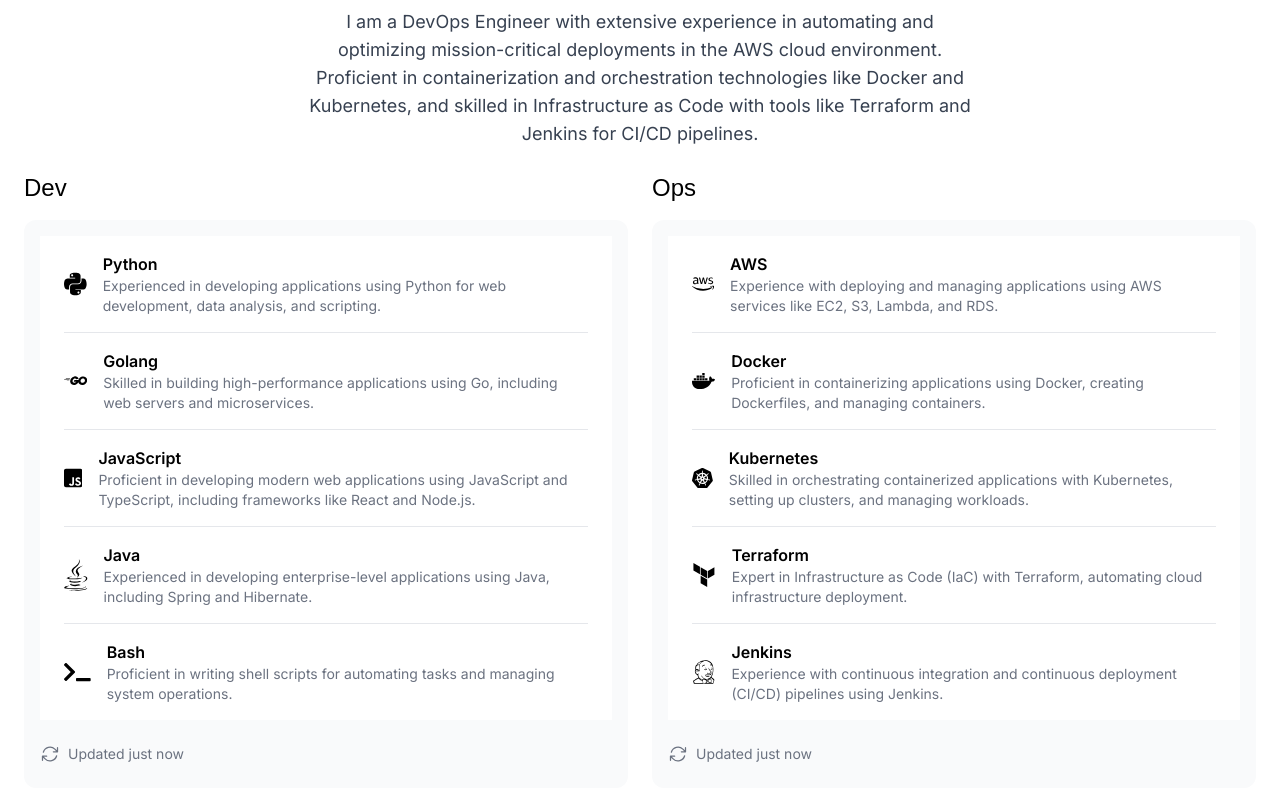
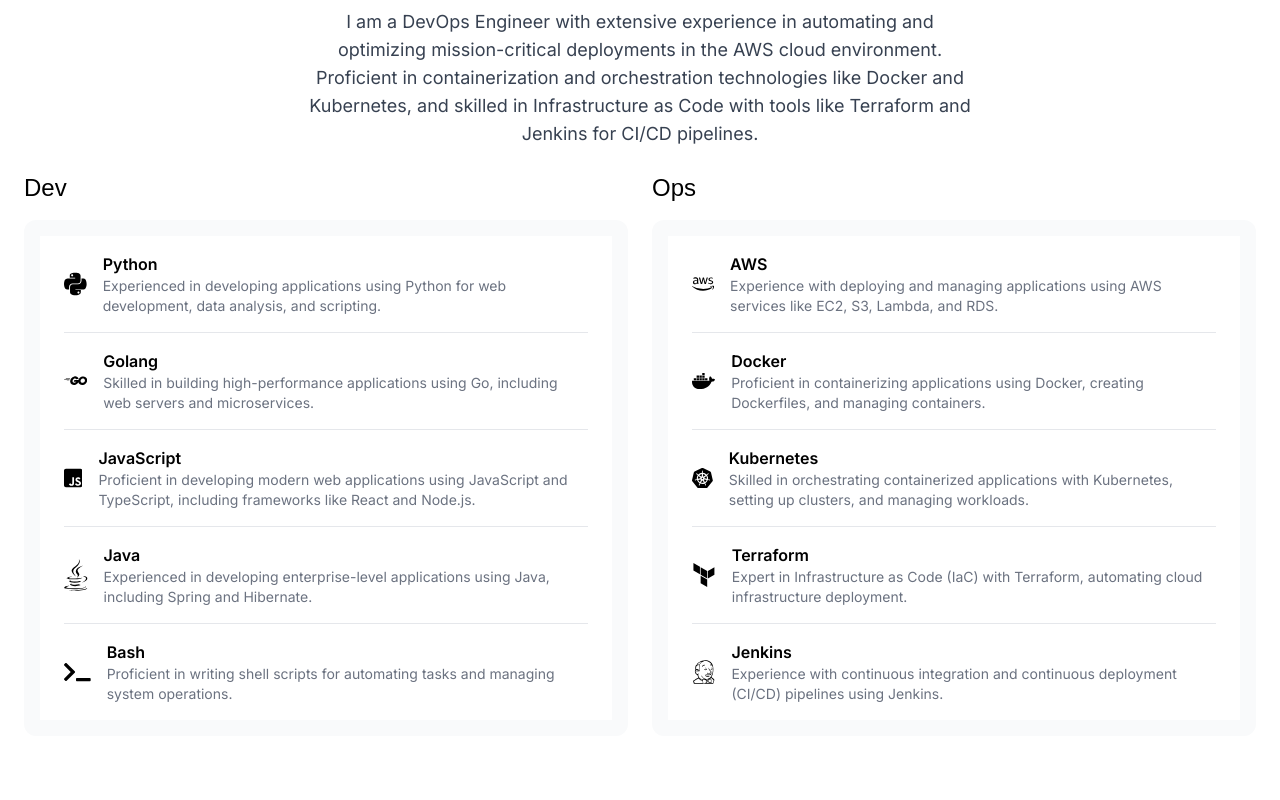
Before and after one commit to Yuvelir1993/next-cv, a Next.js app: page / in a window 1280 px wide. Shown: the part 288-1088 px from the top of the page. After the commit the page ends 1048 px from the top, so only its background shows below. Built offline with nearby package versions, Linux system fonts and the light colour scheme; a web font is replaced by a local one.

Commit message:
removed unneeded block

```diff
--- a/app/ui/tech-stack.tsx
+++ b/app/ui/tech-stack.tsx
@@ -48,10 +48,6 @@
             </div>
           ))}
         </div>
-        <div className="flex items-center pb-2 pt-6">
-          <ArrowPathIcon className="h-5 w-5 text-gray-500" />
-          <h3 className="ml-2 text-sm text-gray-500">Updated just now</h3>
-        </div>
       </div>
     </div>
   );
```
